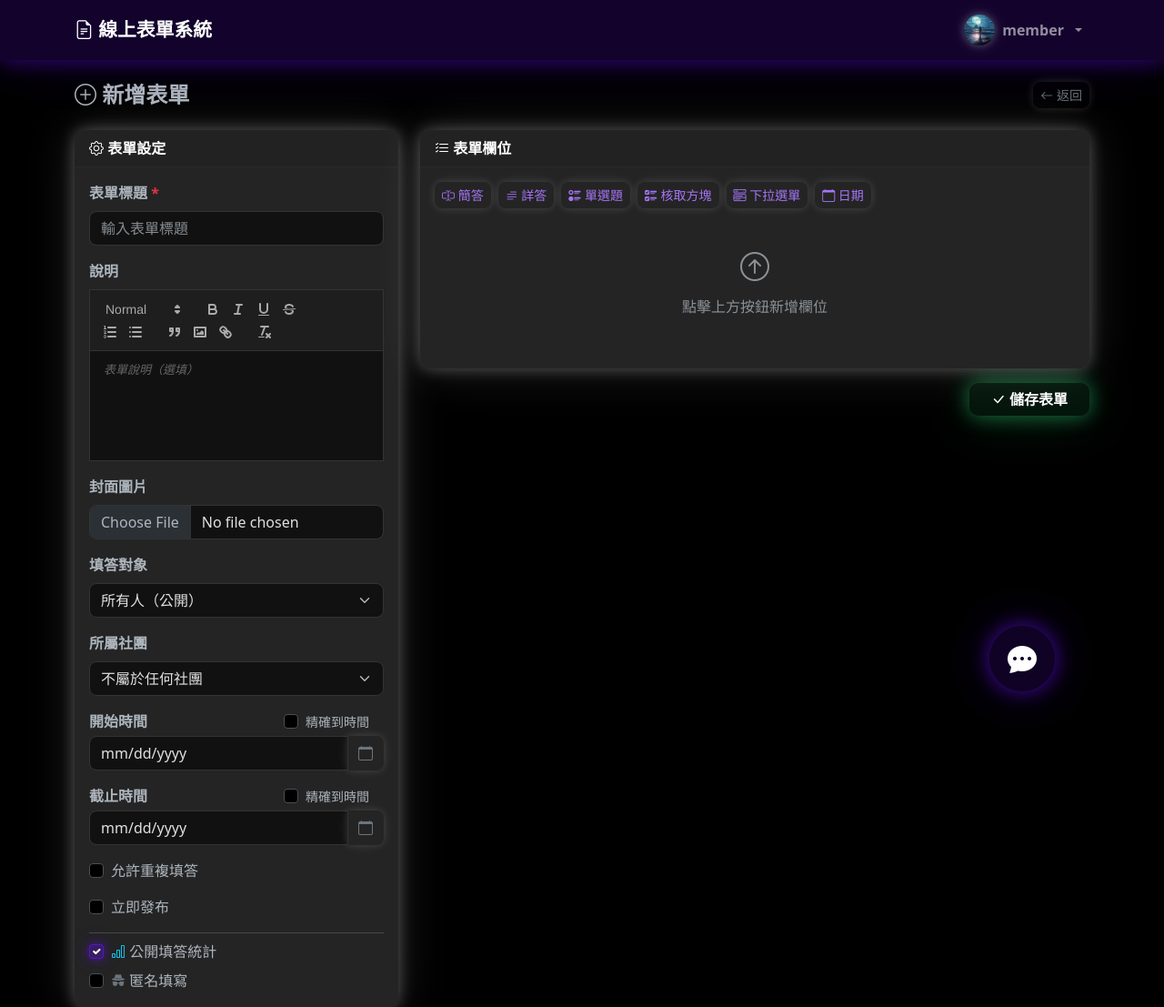
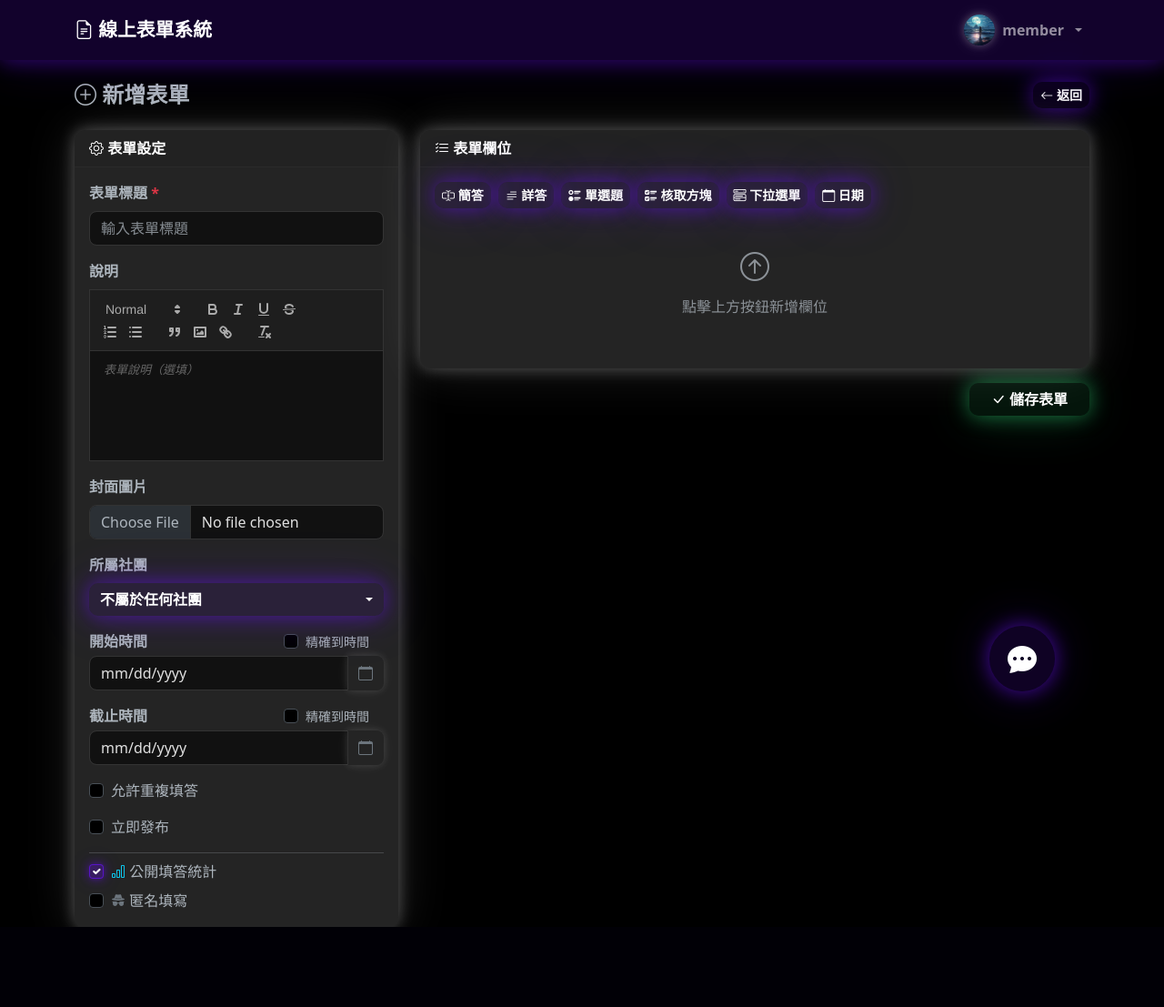
Before and after one commit to daniel88516/Online-Club-Form-Platform, a PHP site: page /member/create_form.php in a window 1280 px wide. Shown: the whole page at 91% size. After the commit the page ends 1019 px from the top, so only its background shows below. Run offline with PHP 8.4, Linux system fonts and the light colour scheme; a user stored in the database is signed in; data comes from the database, SQL or seed files in the repository; some libraries are stand-ins or nearby versions.

Commit message:
Refine form and club page controls

```diff
--- a/member/create_form.php
+++ b/member/create_form.php
@@ -23,7 +23,7 @@ function normalizeFieldOptions($options) {
 if ($_SERVER['REQUEST_METHOD'] === 'POST') {
     $title        = trim($_POST['title'] ?? '');
     $description  = trim($_POST['description'] ?? '');
-    $target_group = !empty($_POST['target_group']) ? intval($_POST['target_group']) : null;
+    $target_group = null;
     $start_date   = !empty($_POST['start_date']) ? $_POST['start_date'] : null;
     $end_date     = !empty($_POST['end_date']) ? $_POST['end_date'] : null;
     $club_id             = !empty($_POST['club_id']) ? intval($_POST['club_id']) : null;
@@ -97,8 +97,6 @@ if ($_SERVER['REQUEST_METHOD'] === 'POST') {
     }
 }
 
-$groups = mysqli_query($conn, "SELECT id, name FROM `groups` ORDER BY id");
-
 // 取得使用者所屬社團（供表單關聯選擇）
 $my_clubs_stmt = mysqli_prepare($conn, "
     SELECT c.id, c.name FROM clubs c
@@ -107,7 +105,14 @@ $my_clubs_stmt = mysqli_prepare($conn, "
 ");
 mysqli_stmt_bind_param($my_clubs_stmt, 'i', $_SESSION['user_id']);
 mysqli_stmt_execute($my_clubs_stmt);
-$my_clubs = mysqli_stmt_get_result($my_clubs_stmt);
+$my_clubs_result = mysqli_stmt_get_result($my_clubs_stmt);
+$my_clubs = [];
+while ($club = mysqli_fetch_assoc($my_clubs_result)) {
+    $my_clubs[] = $club;
+}
+$selected_club_id = $_SERVER['REQUEST_METHOD'] === 'POST'
+    ? intval($_POST['club_id'] ?? 0)
+    : intval($_GET['club_id'] ?? 0);
 
 require_once '../config/header.php';
 ?>
@@ -117,7 +122,7 @@ require_once '../config/header.php';
         <h4 class="fw-bold"><i class="bi bi-plus-circle"></i> 新增表單</h4>
     </div>
     <div class="col-auto">
-        <a href="<?= REL_BASE ?>member/my_forms.php" class="btn btn-outline-secondary btn-sm">
+        <a href="<?= REL_BASE ?>member/my_forms.php" class="btn btn-glow-primary btn-sm">
             <i class="bi bi-arrow-left"></i> 返回
         </a>
     </div>
@@ -154,24 +159,37 @@ require_once '../config/header.php';
                             <img id="cover-image-thumb" src="" class="img-fluid rounded" style="max-height:200px;object-fit:cover;">
                         </div>
                     </div>
-                    <div class="mb-3">
-                        <label class="form-label fw-semibold">填答對象</label>
-                        <select name="target_group" class="form-select">
-                            <option value="">所有人（公開）</option>
-                            <?php while ($g = mysqli_fetch_assoc($groups)): ?>
-                                <option value="<?= $g['id'] ?>"><?= htmlspecialchars($g['name']) ?> 群組</option>
-                            <?php endwhile; ?>
-                        </select>
-                    </div>
-                    <?php if (mysqli_num_rows($my_clubs) > 0): ?>
+                    <?php if (count($my_clubs) > 0): ?>
                     <div class="mb-3">
                         <label class="form-label fw-semibold">所屬社團</label>
-                        <select name="club_id" class="form-select">
-                            <option value="">不屬於任何社團</option>
-                            <?php while ($c = mysqli_fetch_assoc($my_clubs)): ?>
-                                <option value="<?= $c['id'] ?>"><?= htmlspecialchars($c['name']) ?></option>
-                            <?php endwhile; ?>
-                        </select>
+                        <input type="hidden" name="club_id" id="club-id-input" value="<?= $selected_club_id ?: '' ?>">
+                        <div class="dropdown">
+                            <button class="btn btn-glow-primary dropdown-toggle w-100 d-flex align-items-center justify-content-between text-start"
+                                    type="button" data-bs-toggle="dropdown" aria-expanded="false">
+                                <span id="club-select-label">
+                                    <?php
+                                    $selected_club_name = '不屬於任何社團';
+                                    foreach ($my_clubs as $c) {
+                                        if ((int)$c['id'] === $selected_club_id) {
+                                            $selected_club_name = $c['name'];
+                                            break;
+                                        }
+                                    }
+                                    echo htmlspecialchars($selected_club_name);
+                                    ?>
+                                </span>
+                            </button>
+                            <ul class="dropdown-menu w-100" style="<?= count($my_clubs) > 5 ? 'max-height: 240px; overflow-y: auto;' : '' ?>">
+                                <li><button type="button" class="dropdown-item club-select-option" data-id="" data-name="不屬於任何社團">不屬於任何社團</button></li>
+                                <?php foreach ($my_clubs as $c): ?>
+                                    <li>
+                                        <button type="button" class="dropdown-item club-select-option" data-id="<?= $c['id'] ?>" data-name="<?= htmlspecialchars($c['name']) ?>">
+                                            <?= htmlspecialchars($c['name']) ?>
+                                        </button>
+                                    </li>
+                                <?php endforeach; ?>
+                            </ul>
+                        </div>
                     </div>
                     <?php endif; ?>
                     <div class="mb-3">
@@ -242,22 +260,22 @@ require_once '../config/header.php';
                 <div class="card-body">
                     <!-- 新增欄位按鈕 -->
                     <div class="mb-3 d-flex flex-wrap gap-2">
-                        <button type="button" class="btn btn-outline-primary btn-sm add-field" data-type="short_text">
+                        <button type="button" class="btn btn-glow-primary btn-sm add-field" data-type="short_text">
                             <i class="bi bi-input-cursor-text"></i> 簡答
                         </button>
-                        <button type="button" class="btn btn-outline-primary btn-sm add-field" data-type="long_text">
+                        <button type="button" class="btn btn-glow-primary btn-sm add-field" data-type="long_text">
                             <i class="bi bi-text-paragraph"></i> 詳答
                         </button>
-                        <button type="button" class="btn btn-outline-primary btn-sm add-field" data-type="radio">
+                        <button type="button" class="btn btn-glow-primary btn-sm add-field" data-type="radio">
                             <i class="bi bi-ui-radios"></i> 單選題
                         </button>
-                        <button type="button" class="btn btn-outline-primary btn-sm add-field" data-type="checkbox">
+                        <button type="button" class="btn btn-glow-primary btn-sm add-field" data-type="checkbox">
                             <i class="bi bi-ui-checks"></i> 核取方塊
                         </button>
-                        <button type="button" class="btn btn-outline-primary btn-sm add-field" data-type="dropdown">
+                        <button type="button" class="btn btn-glow-primary btn-sm add-field" data-type="dropdown">
                             <i class="bi bi-menu-button-wide"></i> 下拉選單
                         </button>
-                        <button type="button" class="btn btn-outline-primary btn-sm add-field" data-type="date">
+                        <button type="button" class="btn btn-glow-primary btn-sm add-field" data-type="date">
                             <i class="bi bi-calendar"></i> 日期
                         </button>
                     </div>
@@ -323,7 +341,7 @@ function optionRowHTML(type, value = '') {
             </button>
             <span class="option-kind">${optionIcon(type)}</span>
             <textarea name="" class="form-control form-control-sm option-input" rows="1" placeholder="選項文字">${safeValue}</textarea>
-            <button type="button" class="btn btn-outline-danger btn-sm remove-option" title="刪除選項">
+            <button type="button" class="btn btn-glow-red btn-sm remove-option" title="刪除選項">
                 <i class="bi bi-trash"></i>
             </button>
         </div>`;
@@ -368,7 +386,7 @@ function addField(type) {
         <div class="mt-2 option-builder" data-option-type="${type}">
             <div class="d-flex align-items-center justify-content-between mb-2">
                 <label class="form-label small mb-0">選項</label>
-                <button type="button" class="btn btn-outline-primary btn-sm add-option">
+                <button type="button" class="btn btn-glow-primary btn-sm add-option">
                     <i class="bi bi-plus-lg"></i> 新增選項
                 </button>
             </div>
@@ -400,7 +418,7 @@ function addField(type) {
                     </div>
                 </div>
             </div>
-            <button type="button" class="btn btn-outline-danger btn-sm remove-field" data-id="${idx}">
+            <button type="button" class="btn btn-glow-red btn-sm remove-field" data-id="${idx}">
                 <i class="bi bi-trash"></i>
             </button>
         </div>
@@ -416,6 +434,11 @@ $(document).ready(function () {
     // 新增欄位
     $('.add-field').on('click', function () {
         addField($(this).data('type'));
+    });
+
+    $(document).on('click', '.club-select-option', function () {
+        $('#club-id-input').val($(this).data('id'));
+        $('#club-select-label').text($(this).data('name'));
     });
 
     // 刪除欄位
--- a/member/my_forms.php
+++ b/member/my_forms.php
@@ -106,7 +106,7 @@ function timeAgo($dt) {
 }
 ?>
 
-<div class="mb-3">
+<div class="d-flex align-items-center justify-content-between gap-2 mb-3">
     <div class="dropdown">
         <button class="btn ps-2 fw-bold dropdown-toggle d-inline-flex align-items-center gap-1 lh-1" style="font-size:1.15rem;background:transparent;border:none;color:inherit;"
                 data-bs-toggle="dropdown" aria-expanded="false">
@@ -144,6 +144,9 @@ function timeAgo($dt) {
             <?php endif; ?>
         </ul>
     </div>
+    <a href="<?= REL_BASE ?>index.php" class="btn btn-glow-primary btn-sm flex-shrink-0">
+        <i class="bi bi-arrow-left"></i> 返回首頁
+    </a>
 </div>
 
 <?php if ($msg === 'created'): ?>
```
Also changed, not shown: club.php (+10 -2 lines), index.php (+13 -1 lines).
